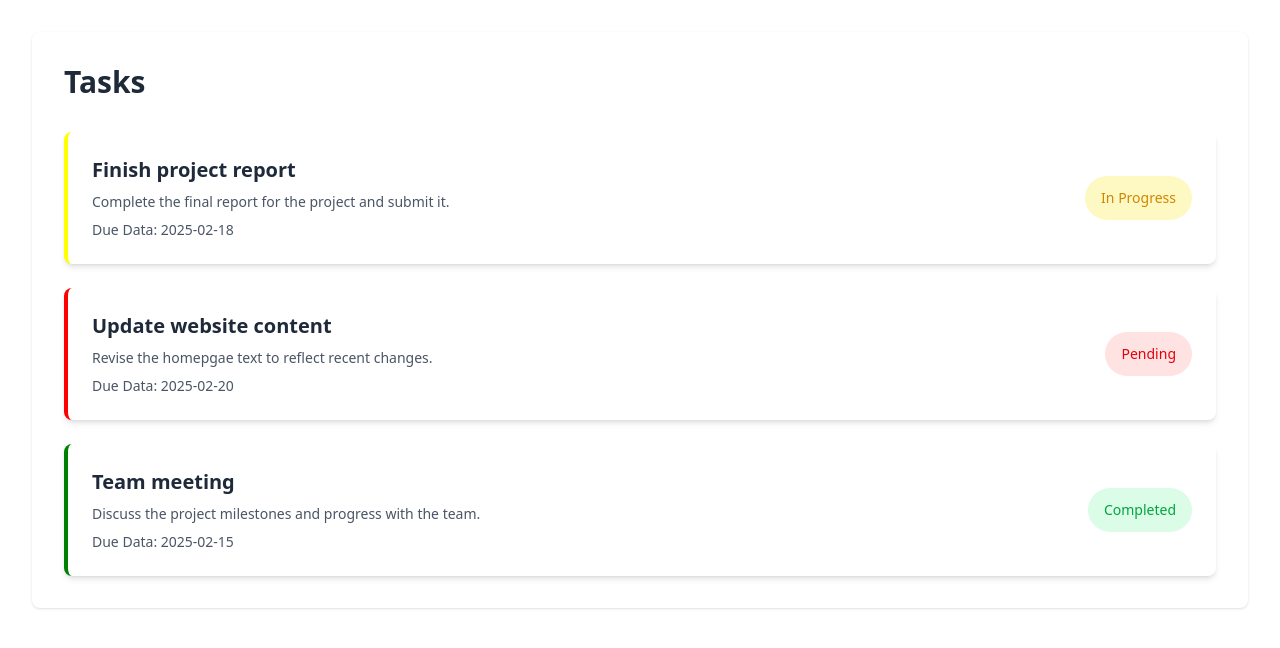
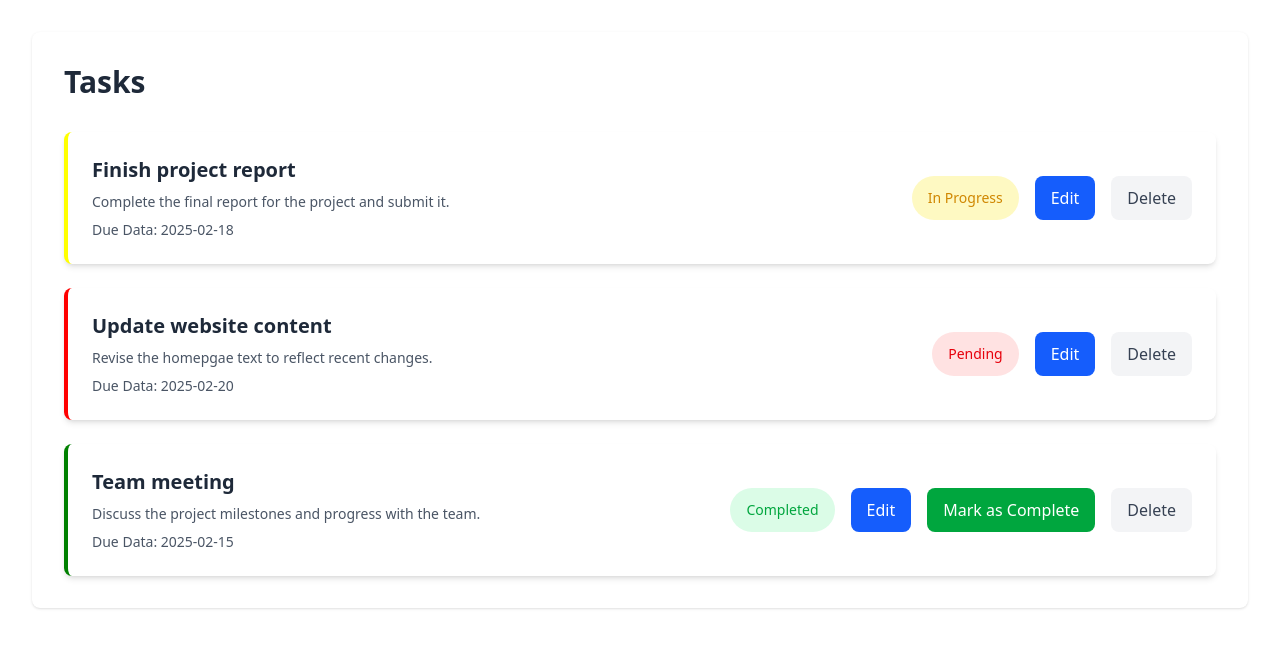
Before and after one commit to betsaleeldjuma/NextJS, a Next.js app: page /dashboard/task in a window 1280 px wide. Shown: the top 648 px of the page. Built offline with nearby package versions, Linux system fonts and the light colour scheme.

Commit message:
Task ends

```diff
--- a/src/app/dashboard/task/page.tsx
+++ b/src/app/dashboard/task/page.tsx
@@ -38,6 +38,12 @@ const Task = () => {
               </div>
               <section className='flex space-x-4'>
                 <span className={`px-4 py-3 text-center text-sm rounded-full ${task.status === 'Completed' ? 'bg-green-100 text-green-600' : task.status === 'In Progress' ? 'bg-yellow-100 text-yellow-600' : 'bg-red-100 text-red-600'}`}>{task.status}</span>
+                {/* Buttons */}
+                <button className='px-4 py-2 text-white bg-blue-600 rounded-lg hover:bg-blue-700 transition-colors'>Edit</button>
+                {task.status === 'Completed' && (
+                  <button className='px-4 py-2 text-white bg-green-600 rounded-lg hover:bg-green-700 transition-colors'>Mark as Complete</button>
+                )}
+                <button className='px-4 py-2 text-gray-700 bg-gray-100 rounded-lg hover:bg-gray-200 transition-colors'>Delete</button>
               </section>
             </div>
           ))}
```
